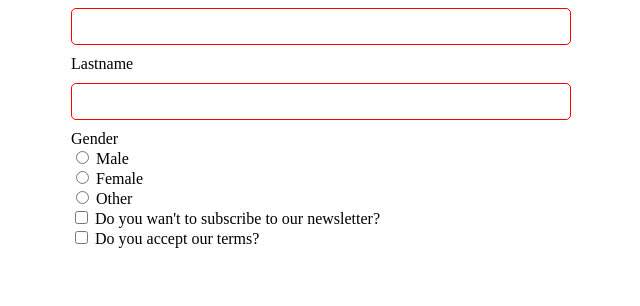
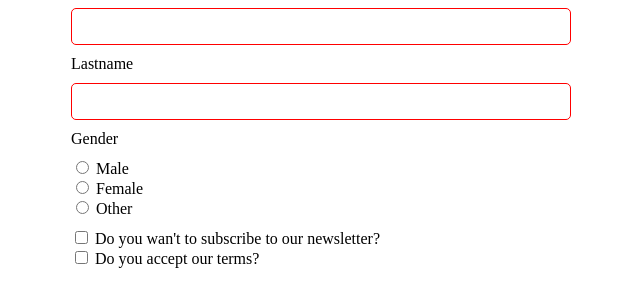
Before and after one commit to EmmaMargit/Forms-with-git-Emmas, a plain HTML site: page index.html in a window 1280 px wide. Shown: the part 100-406 px from the top of the page, without its empty margins (319-959 px from the left). Drawn offline with Linux system fonts and the light colour scheme.

Commit message:
checkboxes

```diff
--- a/css/style.css
+++ b/css/style.css
@@ -17,6 +17,6 @@ input[type="text"]/*Denna påverkar bara stylningen av Input text*/ {
     border: 1px solid red;
 }
 
-.front-row {
+.from-row {
     margin: 10px 0;
 }
```
